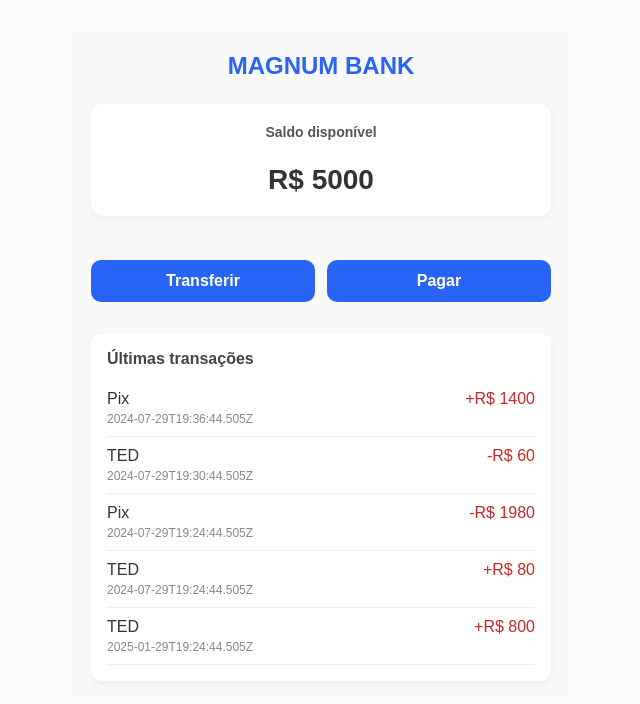
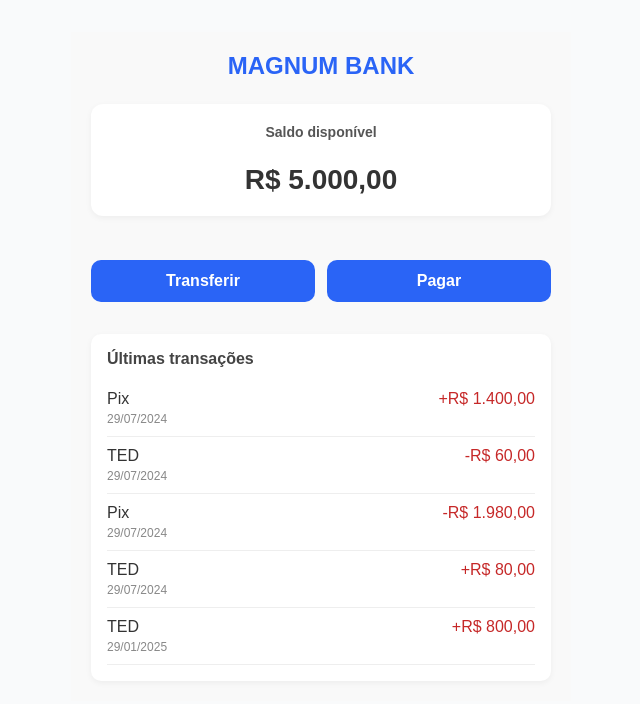
Before and after one commit to Gstv/reactjs-magnum-bank-case, a React (Vite) app: page / in a window 1280 px wide. Shown: the top 704 px of the page, without its empty margins (319-959 px from the left). Built offline with nearby package versions, Linux system fonts and the light colour scheme; data requests are answered from the project's data file.

Commit message:
feat: adicionando intl preço e datas

```diff
--- a/src/pages/home/index.tsx
+++ b/src/pages/home/index.tsx
@@ -1,6 +1,7 @@
 import { useState, useEffect } from "react";
 
 import { api } from "../../services/api";
+import { dateFormatter, priceFormatter } from "../utils/formatter";
 
 import styles from "./style.module.css";
 
@@ -58,7 +59,7 @@ function Home() {
 
       <section className={styles.balanceCard}>
         <h2>Saldo disponível</h2>
-        <p className={styles.balance}>R$ {user.balance}</p>
+        <p className={styles.balance}>{priceFormatter.format(user.balance)}</p>
       </section>
 
       <section className={styles.actions}>
@@ -74,12 +75,12 @@ function Home() {
               <div className={styles.transactionDetail}>
                 <span>{transaction.transactionType}</span>
                 <span className={styles.negative}>
-                  {transaction.type === "income" ? "+" : "-"}R${" "}
-                  {transaction.price}
+                  {transaction.type === "income" ? "+" : "-"}
+                  {priceFormatter.format(transaction.price)}
                 </span>
               </div>
               <div className={styles.transactionDate}>
-                {transaction.createdAt}
+                {dateFormatter.format(new Date(transaction.createdAt))}
               </div>
             </li>
           ))}
--- /dev/null
+++ b/src/pages/utils/formatter.ts
@@ -0,0 +1,6 @@
+export const dateFormatter = new Intl.DateTimeFormat("pt-BR");
+
+export const priceFormatter = new Intl.NumberFormat("pt-BR", {
+  style: "currency",
+  currency: "BRL",
+});
```
